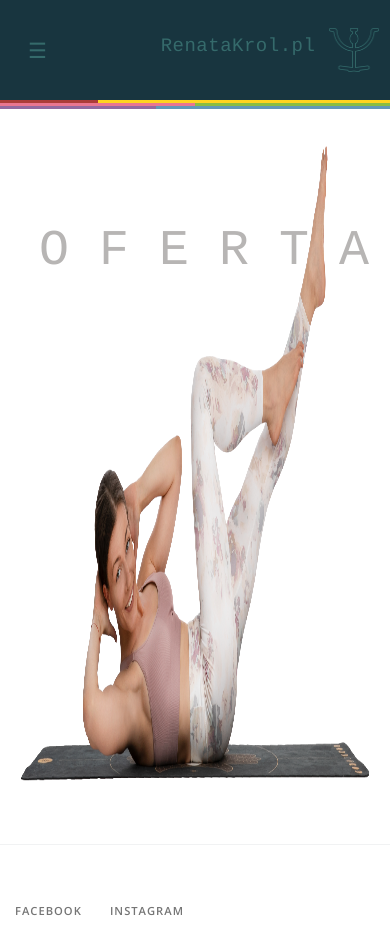
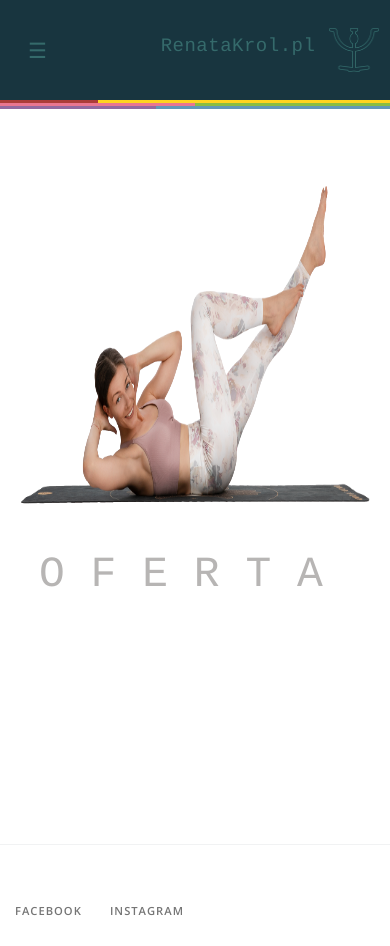
Before and after one commit to wiaderko024/renatakrol.pl, a Django app: page /pricing/ in a window 390 px wide. Run offline with Django 4.2, Linux system fonts and the light colour scheme; some libraries are stand-ins or nearby versions.

Commit message:
RWD for offer page

```diff
--- a/pricing/templates/pricing.html
+++ b/pricing/templates/pricing.html
@@ -14,6 +14,11 @@
         .header {
             background-color: white;
         }
+        .header-group {
+            text-align: center;
+            position: relative;
+            height: 100vh;
+        }
         .header-img {
             height: 100%;
             width: 100%;
@@ -26,6 +31,23 @@
             top: 24%;
             left: 10%;
         }
+
+        @media (max-width: 800px) {
+            .header-img {
+                position: absolute;
+                top: 8rem;
+                left: 0;
+                height: 50%;
+                width: 100%;
+            }
+            .caption {
+                top: 38rem;
+                font-size: 43px;
+            }
+            .header-group {
+                height: 100vh;
+            }
+        }
     </style>
 {% endblock %}
 
@@ -33,7 +55,7 @@
     {% include 'navbar-mini.html' %}
 
     <header class="header text-dark" style="padding: 0;">
-        <div style="text-align: center; position: relative; height: 100vh;">
+        <div class="header-group">
             <img class="header-img" src="{% static 'img/oferta.png' %}" alt="...">
             <div class="caption">O F E R T A</div>
         </div>
```
